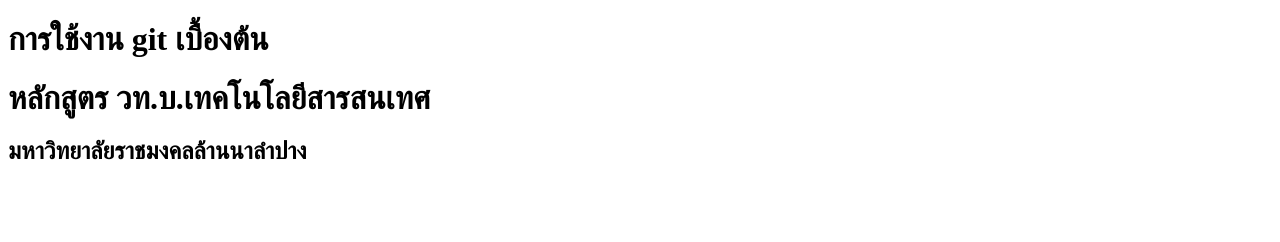
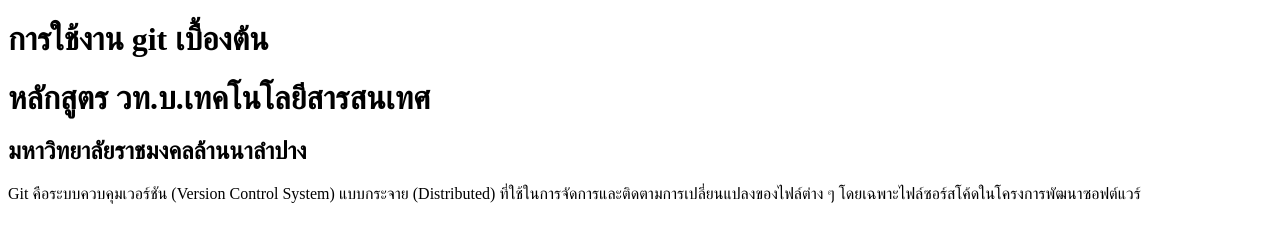
Before and after one commit to wannapawatmomay23-blip/myprofile, a plain HTML site: page index.html in a window 1280 px wide. Drawn offline with Linux system fonts and the light colour scheme.

Commit message:
git version2

```diff
--- a/index.html
+++ b/index.html
@@ -9,5 +9,7 @@
     <h1>การใช้งาน git เบื้องต้น</h1>
     <h1>หลักสูตร วท.บ.เทคโนโลยีสารสนเทศ</h1>
     <h2>มหาวิทยาลัยราชมงคลล้านนาลำปาง</h2>
+
+    <p>Git คือระบบควบคุมเวอร์ชัน (Version Control System) แบบกระจาย (Distributed) ที่ใช้ในการจัดการและติดตามการเปลี่ยนแปลงของไฟล์ต่าง ๆ โดยเฉพาะไฟล์ซอร์สโค้ดในโครงการพัฒนาซอฟต์แวร์</p>
 </body>
 </html>
```
